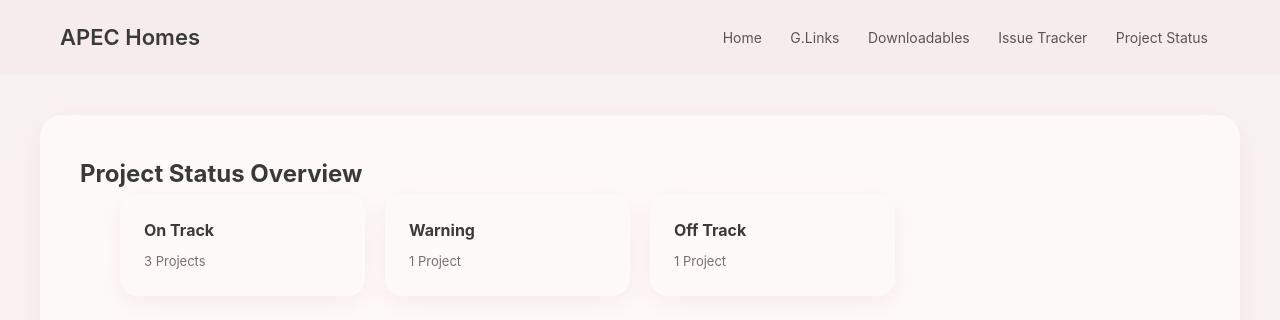
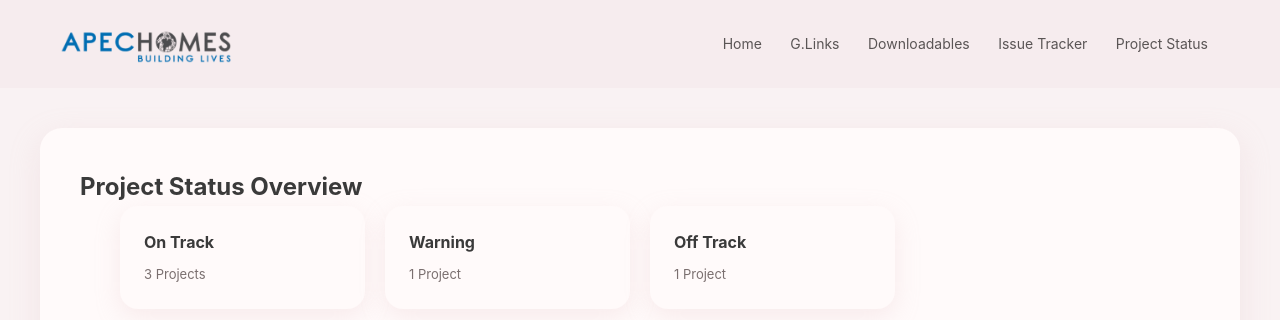
Before and after one commit to katrinamanzanilla/2nd-mini-site, a plain HTML site: page projstat.html in a window 1280 px wide. Drawn offline with Linux system fonts and the light colour scheme.

Commit message:
Update projstat.html with logo and active class

```diff
--- a/projstat.html
+++ b/projstat.html
@@ -8,13 +8,15 @@
 <body>
 
 <header>
-  <div class="logo">APEC Homes</div>
+  <div class="logo">
+    <a href="index.html"><img src="logo.PNG" alt="APEC homes" class="logo-img"></a>
+  </div>
   <nav>
     <a href="index.html">Home</a>
     <a href="glinks.html">G.Links</a>
     <a href="downloadables.html">Downloadables</a>
     <a href="tracker.html">Issue Tracker</a>
-    <a href="projstat.html">Project Status</a>
+    <a href="projstat.html" class="active">Project Status</a>
   </nav>
 </header>
 
```
